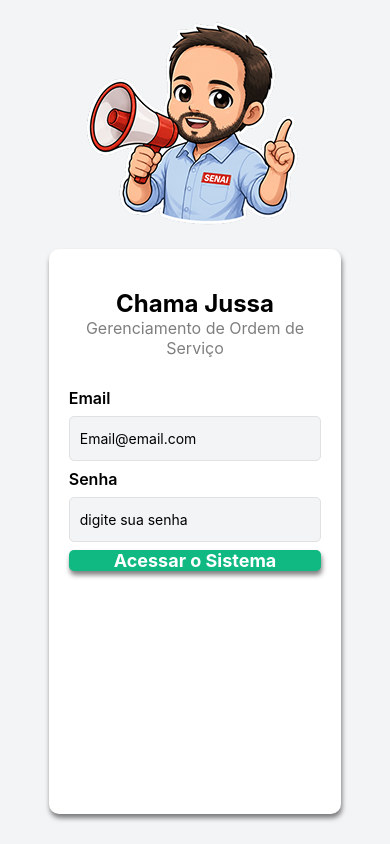
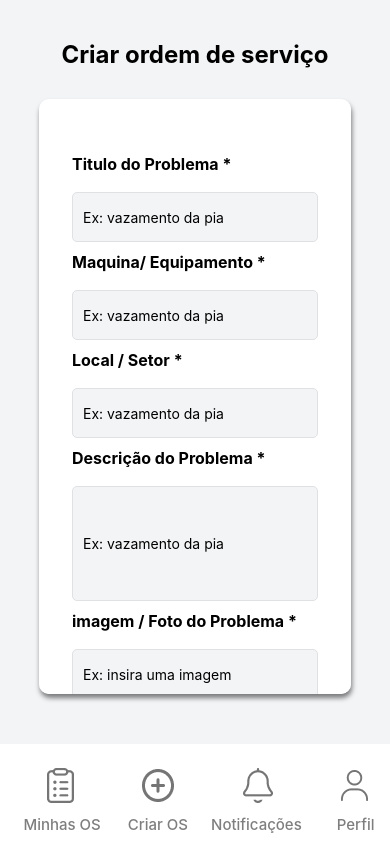
Before and after one commit to Mateus-Latorre/Chama-Jussa, a React Native app in the folder ChamaJussa/: screen / in a window 390 px wide. Built offline with nearby package versions, Linux system fonts and the light colour scheme.

Commit message:
Fiz a pagina Criar OS(criar ordem de servico)

```diff
--- a/ChamaJussa/index.js
+++ b/ChamaJussa/index.js
@@ -1,6 +1,6 @@
 import { registerRootComponent } from 'expo';
 
-import App from './src/app/login';
+import App from './src/app/cadServico';
 
 // registerRootComponent calls AppRegistry.registerComponent('main', () => App);
 // It also ensures that whether you load the app in Expo Go or in a native build,
--- a/ChamaJussa/src/Componentes/footer/FooterStyle.js
+++ b/ChamaJussa/src/Componentes/footer/FooterStyle.js
@@ -18,10 +18,10 @@ export const FooterStyle = StyleSheet.create({
 
     },
     cardButtonImage: {
-        marginLeft: 20
+        marginLeft: 25
     },
     texto: {
-        opacity: "50%",
+        opacity: 0.5,
         fontSize: 15,
         fontWeight: 500,
     }
--- a/ChamaJussa/src/app/StyleCadServico.js
+++ b/ChamaJussa/src/app/StyleCadServico.js
@@ -1,4 +1,5 @@
 import { StyleSheet } from "react-native";
+import { jussaContext } from "../Context/jussaContext";
 
 
 export const styles = StyleSheet.create({
@@ -19,20 +20,78 @@ export const styles = StyleSheet.create({
 
 
     },
-    formulario: {
+    caixa: {
         backgroundColor: "#fff",
-        width: 350,
+        width: "80%",
         // height: 150,
         borderRadius: 10,
         boxShadow: '1px 4px 5px rgba(0, 0, 0, 0.5)',
-        marginLeft: 15,
-        marginRight: 15,
-        marginBottom: 30,
-        justifyContent: "center",
-        alignItems: "center",
+        paddingLeft: 33,
+        paddingRight: 33,
+        marginBottom: 50,
+        // justifyContent: "center",
+        // alignItems: "center",
         padding: 15,
         flex: 1,
-        flexDirection: "row"
+        flexDirection: "column",
+        paddingTop: 55
 
+    },
+    titulo: {
+        textAlign: "center",
+        fontSize: 24,
+        fontWeight: 700,
+        paddingBottom: 30,
+
+    },
+    titulochamada: {
+        // textAlign: "center",
+        fontSize:16 ,
+        fontWeight: 700,
+        paddingBottom: 10,
+
+    },
+    botao: {
+        width: "100%",
+        backgroundColor: "#10b981",
+        height: 50,
+        borderRadius: 5,
+        boxShadow: '1px 4px 5px rgba(0, 0, 0, 0.5)',
+        // flex: 1,
+        alignItems: "center",
+        justifyContent: "center",
+        marginTop: 20,
+        marginBottom: 30
+
+
+    },
+    textobtn: {
+        color: "#fff",
+        fontSize: 18,
+        fontWeight: 700
+    },
+    input: {
+        backgroundColor:"#f3f4f6",
+        width: "100%",
+        height: 50,
+        borderRadius: 5,
+        borderColor: "#e0e1e3",
+        borderWidth: 1,
+        padding: 10,
+        marginTop: 8,
+        marginBottom: 10,
+
+
+
+    },
+    texto: {
+        opacity: 0.5,
+        fontSize: 16,
+        textAlign: "center"
+
+    },
+    inputMaior: {
+        height: 115,
+        textAlignVertical: "top"
     }
 });
--- a/ChamaJussa/src/app/StyleLogin.js
+++ b/ChamaJussa/src/app/StyleLogin.js
@@ -44,7 +44,7 @@ export const styles = StyleSheet.create({
 
     },
     texto: {
-        opacity: "50%",
+        opacity: 0.5,
         fontSize: 16,
         textAlign: "center"
 
--- a/ChamaJussa/src/app/cadServico.jsx
+++ b/ChamaJussa/src/app/cadServico.jsx
@@ -0,0 +1,52 @@
+
+import { StatusBar } from 'expo-status-bar';
+import { TouchableOpacity, Text, View, TextInput, ScrollView } from 'react-native';
+import { SafeAreaProvider, SafeAreaView } from 'react-native-safe-area-context';
+import { styles } from './StyleCadServico';
+import { JussaProvider } from '../Context/jussaContext';
+import { Footer } from "../Componentes/footer/Footer"
+
+function App() {
+    return (
+        <SafeAreaProvider>
+            <SafeAreaView style={styles.safeArea}>
+                <JussaProvider>
+                    <View style={styles.container}>
+                        <Text style={styles.titulo}>Criar ordem de serviço</Text>
+                        <ScrollView style={styles.caixa}>
+
+                            <Text style={styles.titulochamada}>Titulo do Problema * </Text>
+                            <TextInput style={styles.input} placeholder='Ex: vazamento da pia' />
+
+                            <Text style={styles.titulochamada}>Maquina/ Equipamento * </Text>
+                            <TextInput style={styles.input} placeholder='Ex: vazamento da pia' />
+
+                            <Text style={styles.titulochamada}>Local / Setor * </Text>
+                            <TextInput style={styles.input} placeholder='Ex: vazamento da pia' />
+
+                            <Text style={styles.titulochamada}>Descrição do Problema * </Text>
+                            <TextInput style={[styles.input, styles.inputMaior]} placeholder='Ex: vazamento da pia' />
+
+                            <Text style={styles.titulochamada}>imagem / Foto do Problema * </Text>
+                            <TextInput style={styles.input} placeholder='Ex: insira uma imagem' />
+
+                            <TouchableOpacity style={styles.botao}>
+                                <Text style={styles.textobtn}>Criar ordem de Serviço</Text>
+                            </TouchableOpacity>
+
+                        </ScrollView>
+                        <StatusBar style="auto" />
+
+
+                    </View>
+                    <Footer />
+
+                </JussaProvider>
+            </SafeAreaView>
+        </SafeAreaProvider>
+    );
+}
+
+
+
+export default App;
```
Also changed, not shown: ChamaJussa/src/Componentes/footer/Footer.jsx (+4 -4 lines), ChamaJussa/src/app/Notificacao.jsx (+77 -0 lines), ChamaJussa/src/app/StylesNotificacao.js (+4 -4 lines).
